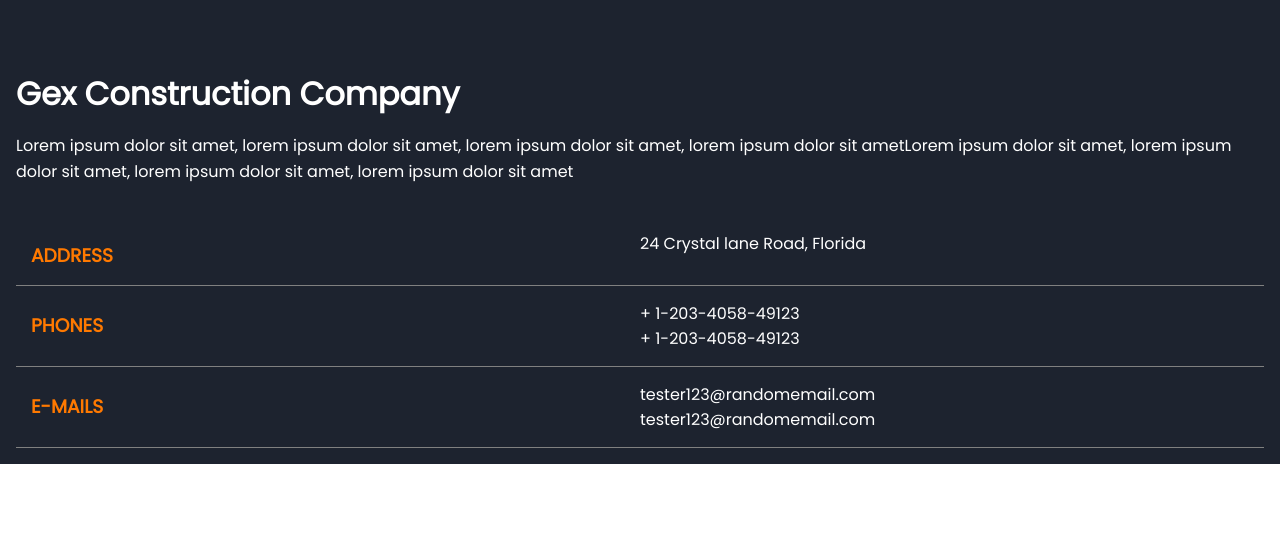
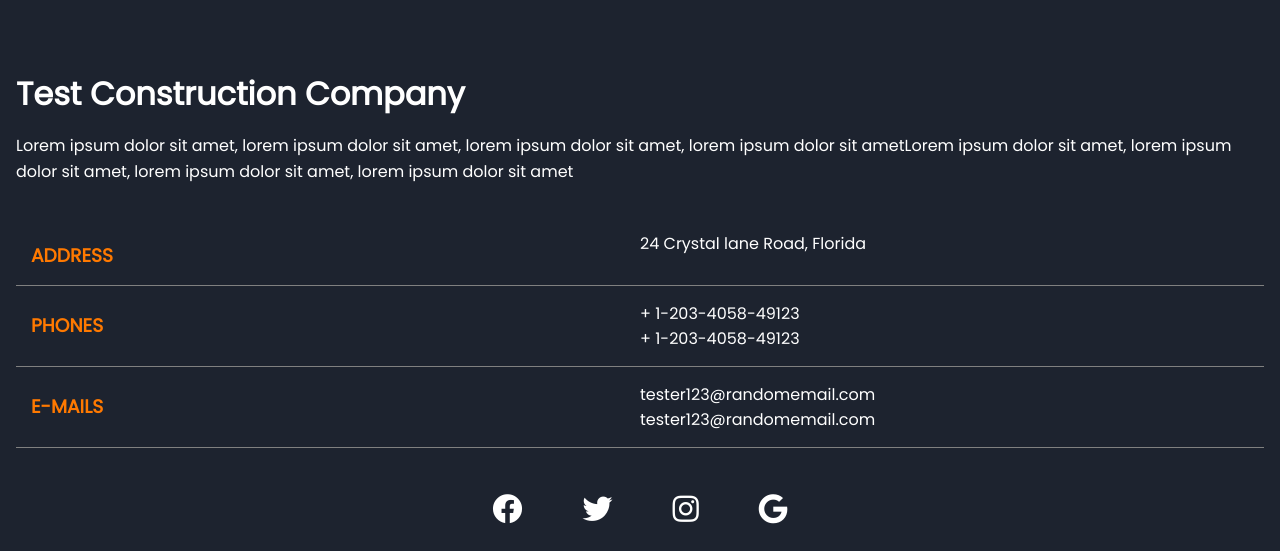
Before and after one commit to cerlans/Construction-Site-Redone, a React (Create React App) app: page / in a window 1280 px wide. Shown: the part 6642-7193 px from the top of the page. Before the commit the page ends 7106 px from the top, so only its background shows below. Built offline with nearby package versions, Linux system fonts and the light colour scheme.

Commit message:
2 files modified

```diff
--- a/src/Footer.js
+++ b/src/Footer.js
@@ -5,7 +5,7 @@ function Footer(){
     <>
       <div className='footer'>
         <div className='text' >
-        <h1>Gex Construction Company</h1>
+        <h1>Test Construction Company</h1>
         <p>Lorem ipsum dolor sit amet, lorem ipsum dolor sit amet, lorem ipsum dolor sit amet, lorem ipsum dolor sit ametLorem ipsum dolor sit amet, lorem ipsum dolor sit amet, lorem ipsum dolor sit amet, lorem ipsum dolor sit amet</p>
         </div>
         <div className='contact-methods'>
@@ -28,6 +28,14 @@ function Footer(){
          </div>
         </div>
         </div>
+        <div className='social-links'>
+         <div>
+          <i class="fab fa-facebook"></i>
+          <i class="fab fa-twitter"></i>
+          <i class="fab fa-instagram"></i>
+          <i class="fab fa-google"></i>
+         </div>
+        </div>
       </div>
     </>
   )
--- a/src/style.css
+++ b/src/style.css
@@ -305,3 +305,12 @@ box-shadow: var(--tw-ring-offset-shadow, 0 0 #0000), var(--tw-ring-shadow, 0 0 #
 .sub-parent span {
   display:block;
 }
+.footer .social-links {
+  display:flex;
+  justify-content:center;
+}
+.footer .social-links div i {
+ font-size:30px;
+ margin:30px;
+ cursor:pointer;
+}
```
